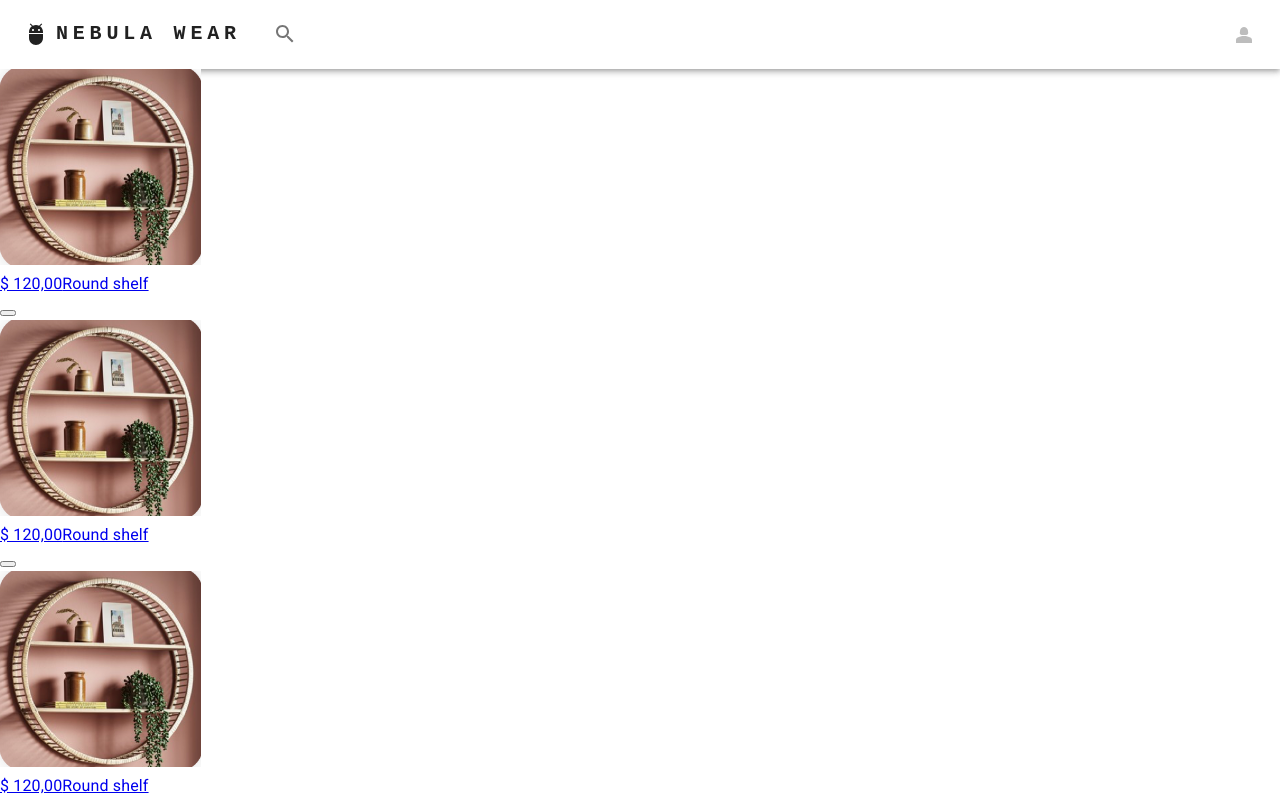
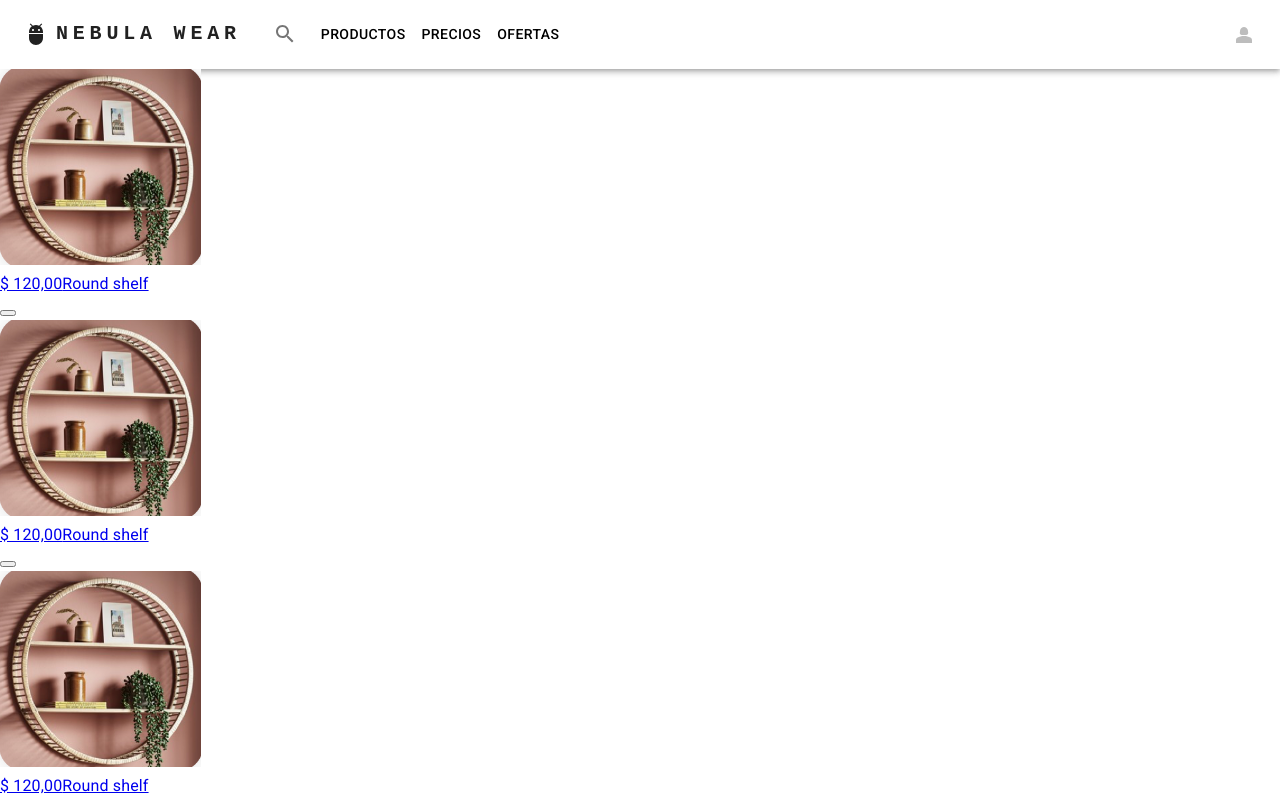
Before and after one commit to Jesusantiago/NebulaWear, a React (Vite) app in the folder client/: page /store in a window 1280 px wide. Shown: the top 800 px of the page. Built offline with nearby package versions, Linux system fonts and the light colour scheme.

Commit message:
Navbar and Search (#17)
* CHANGE readme.md

* ADD loginWithGoogle button

* CHANGE style moin a bootstrap

* ADD NavBar App-Market

* ADD NavBar App-Market

* ADD Search Button && Transparent Color NavBar

* ADD Code document - SEARCH

```diff
--- a/client/src/components/App/App.jsx
+++ b/client/src/components/App/App.jsx
@@ -13,7 +13,9 @@ function App() {
   return (
     <>
       <Navbar />
+
       <main>
+        <section className="main">
 
 
 
@@ -26,7 +28,12 @@ function App() {
             <Product />
           </div>
 
-          <button type='button' onClick={logoutComponent} > Cerrar sesion</button>
+        </section>
+
+
+        <button type='button' onClick={logoutComponent} > Cerrar sesion</button>
+
+
 
       </main>
     </>
--- a/client/src/components/App/Navbar.jsx
+++ b/client/src/components/App/Navbar.jsx
@@ -1,4 +1,6 @@
-import { useState } from 'react';
+
+import { useState} from 'react';
+
 import AppBar from '@mui/material/AppBar';
 import Box from '@mui/material/Box';
 import Toolbar from '@mui/material/Toolbar';
@@ -7,7 +9,6 @@ import Typography from '@mui/material/Typography';
 import Menu from '@mui/material/Menu';
 import MenuIcon from '@mui/icons-material/Menu';
 import Container from '@mui/material/Container';
-import Avatar from '@mui/material/Avatar';
 import Button from '@mui/material/Button';
 import Tooltip from '@mui/material/Tooltip';
 import MenuItem from '@mui/material/MenuItem';
@@ -15,20 +16,22 @@ import AdbIcon from '@mui/icons-material/Adb';
 import PersonIcon from '@mui/icons-material/Person2';
 import Search from './Search';
 
-
+// Array de titulos a los botones--- POR CAMBIAR
 const pages = ['Productos', 'Precios', 'Ofertas'];
 const settings = ['Mi perfil', 'Mis compras', 'Mis favoritos', 'Cerrar sesión'];
 
 const Navbar = () => {
+  //Estados para los modales
   const [anchorElNav, setAnchorElNav] = useState(null);
   const [anchorElUser, setAnchorElUser] = useState(null);
-    const [anchorElSearch, setAnchorElSearch] = useState(null)
+
+  //Funciones que ejecutan abrir o cerrar los modales.
 
   const handleOpenNavMenu = (event) => {
     setAnchorElNav(event.currentTarget);
   };
+
   const handleOpenUserMenu = (event) => {
-        console.log(event.currentTarget)
     setAnchorElUser(event.currentTarget);
   };
 
@@ -47,9 +50,10 @@ const Navbar = () => {
 
         <Toolbar disableGutters>
 
-                        {/* Icono del android - versión desktop */}
+          {/* Icono de Android para desktop */}
           <AdbIcon sx={{ display: { xs: 'none', md: 'flex' }, mr: 1 }} />
-                        {/* Nombre del proyecto  version desktop*/}
+
+          {/* Nombre de la tienda, para desktop */}
           <Typography
             variant="h6"
             noWrap
@@ -68,9 +72,8 @@ const Navbar = () => {
             NEBULA WEAR
           </Typography>
 
-                        {/* Menu hamburguesa version mobile */}
-                    <Box sx={{ display: { xs: 'flex', md: 'none' } }}>
-
+          {/* Boton de hamburgesa para mobile */}
+          <Box sx={{ flexGrow: 1, display: { xs: 'flex', md: 'none' } }}>
             <IconButton
               size="large"
               aria-label="account of current user"
@@ -106,9 +109,11 @@ const Navbar = () => {
               ))}
             </Menu>
           </Box>
-                        {/* Icono del android- version mobile */}
+
+            {/* Icono de Android mobile */}
           <AdbIcon sx={{ display: { xs: 'flex', md: 'none' }, mr: 1 }} />
-                        {/* Nombre del proyecto version mobile*/}
+
+              {/* Nombre de la tienda para mobile */}
           <Typography
             variant="h5"
             noWrap
@@ -128,31 +133,29 @@ const Navbar = () => {
             NEBULA WEAR
           </Typography>
 
-                    {/* Button Search */}
-                    <Box>
+            {/* Boton de Search */}
+          <Box >
             <Tooltip title="Search">
                 <IconButton>
-                                <Search/>
+                    <Search />
                 </IconButton>
             </Tooltip>
-
           </Box>
 
-                        {/* Item de otras páginas versión desktop */}
+            {/* Botones con cada titulo de pagina */}
           <Box sx={{ flexGrow: 1, display: { xs: 'none', md: 'flex' } }}>
             {pages.map((page) => (
               <Button
                 key={page}
                 onClick={handleCloseNavMenu}
-                                sx={{ my: 2, color: 'white', display: 'block' }}
+                sx={{ my: 2, color: 'black', display: 'block' }}
               >
                 {page}
               </Button>
             ))}
           </Box>
 
-
-                        {/* Item de otras páginas en versión mobile - con logo del usurio */}
+            {/* Boton de avatar */}
           <Box sx={{ flexGrow: 0 }}>
             <Tooltip title="Open settings">
               <IconButton onClick={handleOpenUserMenu} sx={{ p: 0 }}>
```
Also changed, not shown: client/src/components/App/Search.jsx (+21 -0 lines). Lines whose indentation alone changed are shown as unchanged.
